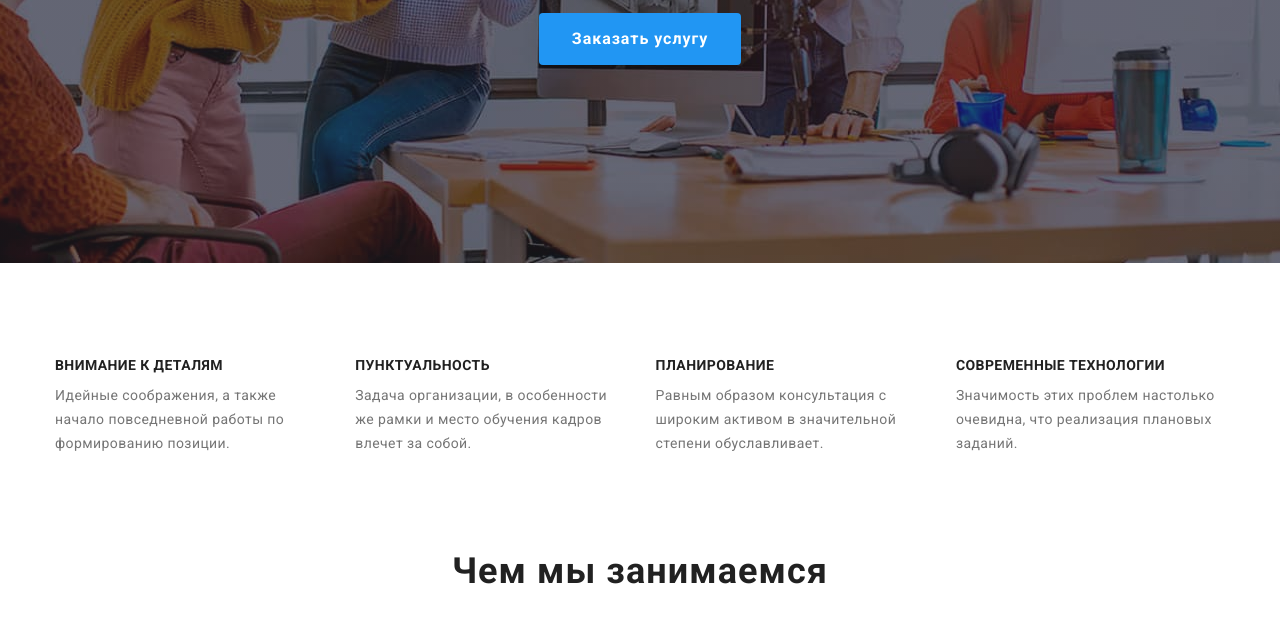
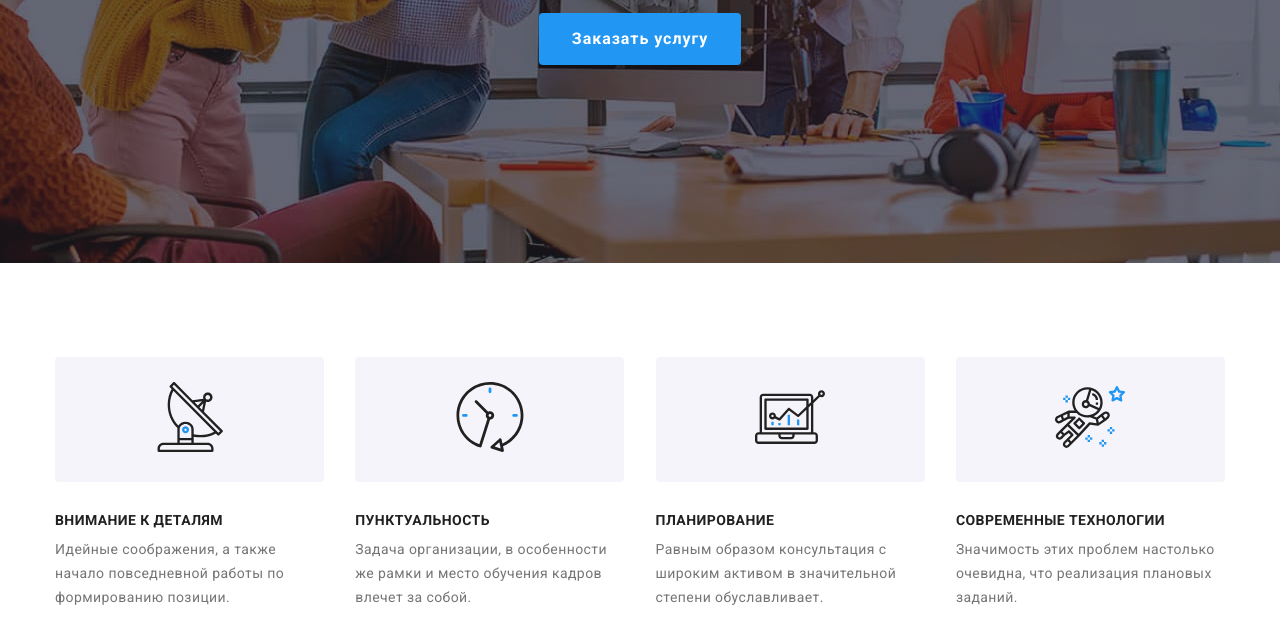
Before and after one commit to Kateryna-Borysenko/goit-markup-hw-o4, a plain HTML site: page index.html in a window 1280 px wide. Shown: the part 418-1057 px from the top of the page. Drawn offline with nearby package versions, Linux system fonts and the light colour scheme.

Commit message:
Скрывает заголовки, добавляет Icon в section ADVANTAGES

```diff
--- a/css/styles.css
+++ b/css/styles.css
@@ -17,6 +17,18 @@
 
   --primary-font-family: "Roboto";
   --accent-font-family: "Raleway";
+}
+
+/* - - - - - to hide heading - - - - - */
+.visually-hidden {
+    position: absolute;
+    width: 1px;
+    height: 1px;
+    margin: -1px;
+    padding: 0;
+    overflow: hidden;
+    border: 0;
+    clip: rect(0 0 0 0);
 }
 
 /* - - - - - MY RESET - - - - - */
@@ -179,6 +191,15 @@ ul {
 .advantages .list {
   width: 23%;
 }
+.advantages .thumb {
+  border:transparent;
+  border-radius: 4px;
+  padding: 25px 0;
+  margin-bottom: 30px;
+
+  background-color: var(--gray-bg-color);
+  text-align: center;
+}
 .advantages .description {
   font-size: 14px;
   line-height: 1.71;
@@ -251,7 +272,6 @@ ul {
   line-height: 1.17;
   letter-spacing: 0.03em;
 }
-
 .what-we-do {
   padding-top: 0;
 }
--- a/index.html
+++ b/index.html
@@ -55,10 +55,14 @@
       </section>
       <section class="section advantages">
         <div class="container">
-          <!-- <h2 class="section-title">Наши приимущества</h2> -->
-          <!--!спрятать -->
+          <h2 class="visually-hidden">Наши приимущества</h2>
           <ul class="box">
             <li class="list">
+              <div class="thumb">
+                <svg class="icon" width="70" height="70">
+                  <use href="./images/icons.svg#antenna"></use>
+                </svg>
+              </div>
               <h3 class="list-title">Внимание к деталям</h3>
               <p class="description">
                 Идейные соображения, а также начало повседневной работы по
@@ -66,6 +70,11 @@
               </p>
             </li>
             <li class="list">
+              <div class="thumb">
+                <svg class="icon" width="70" height="70">
+                  <use href="./images/icons.svg#clock"></use>
+                </svg>
+              </div>
               <h3 class="list-title">Пунктуальность</h3>
               <p class="description">
                 Задача организации, в особенности же рамки и место обучения
@@ -73,6 +82,11 @@
               </p>
             </li>
             <li class="list">
+              <div class="thumb">
+                <svg class="icon" width="70" height="70">
+                  <use href="./images/icons.svg#diagram"></use>
+                </svg>
+              </div>
               <h3 class="list-title">Планирование</h3>
               <p class="description">
                 Равным образом консультация с широким активом в значительной
@@ -80,6 +94,11 @@
               </p>
             </li>
             <li class="list">
+              <div class="thumb">
+                <svg class="icon" width="70" height="70">
+                  <use href="./images/icons.svg#astronaut"></use>
+                </svg>
+              </div>
               <h3 class="list-title">Современные технологии</h3>
               <p class="description">
                 Значимость этих проблем настолько очевидна, что реализация
```
Also changed, not shown: portfolio.html (+1 -2 lines), images/icons.svg (added).
